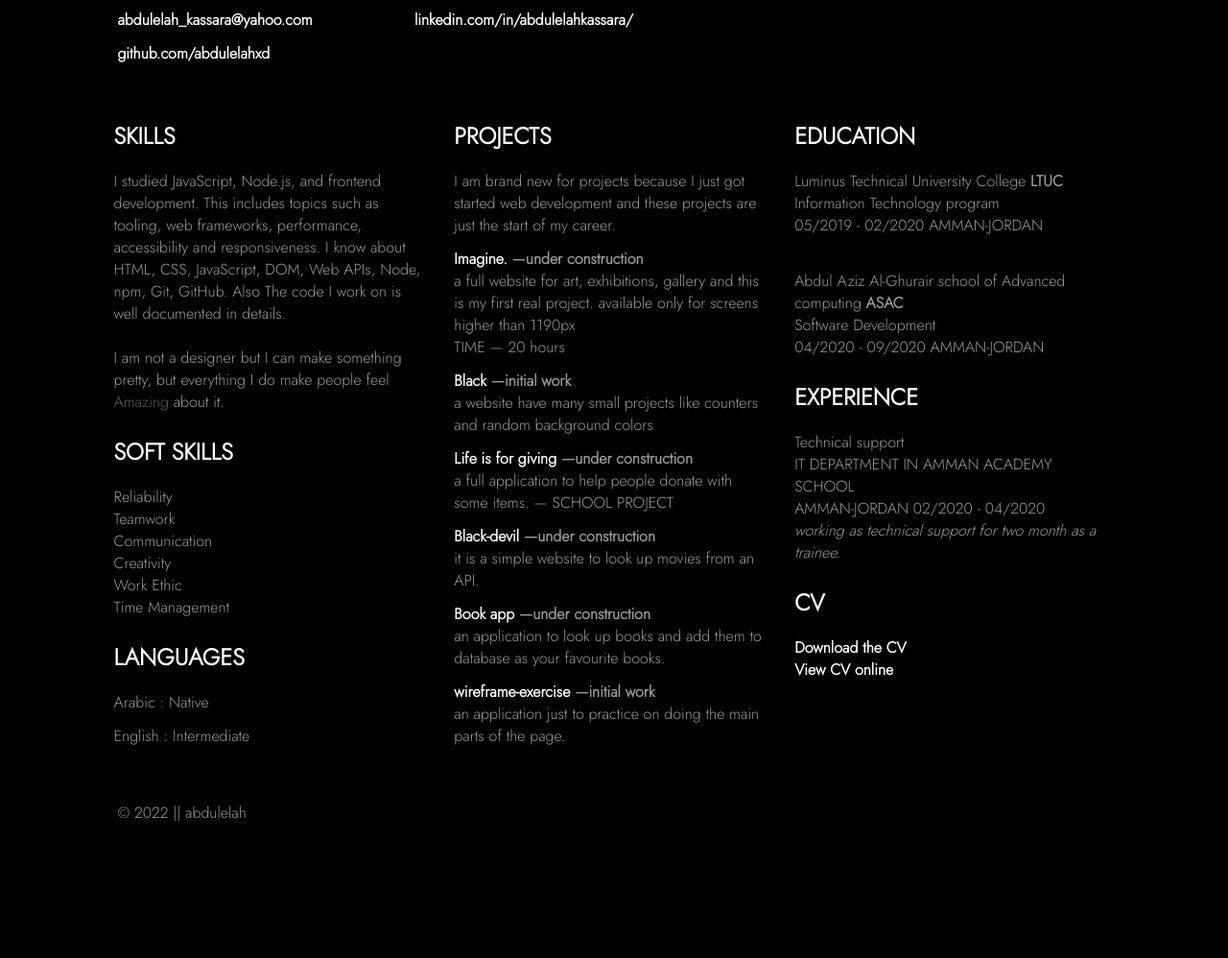
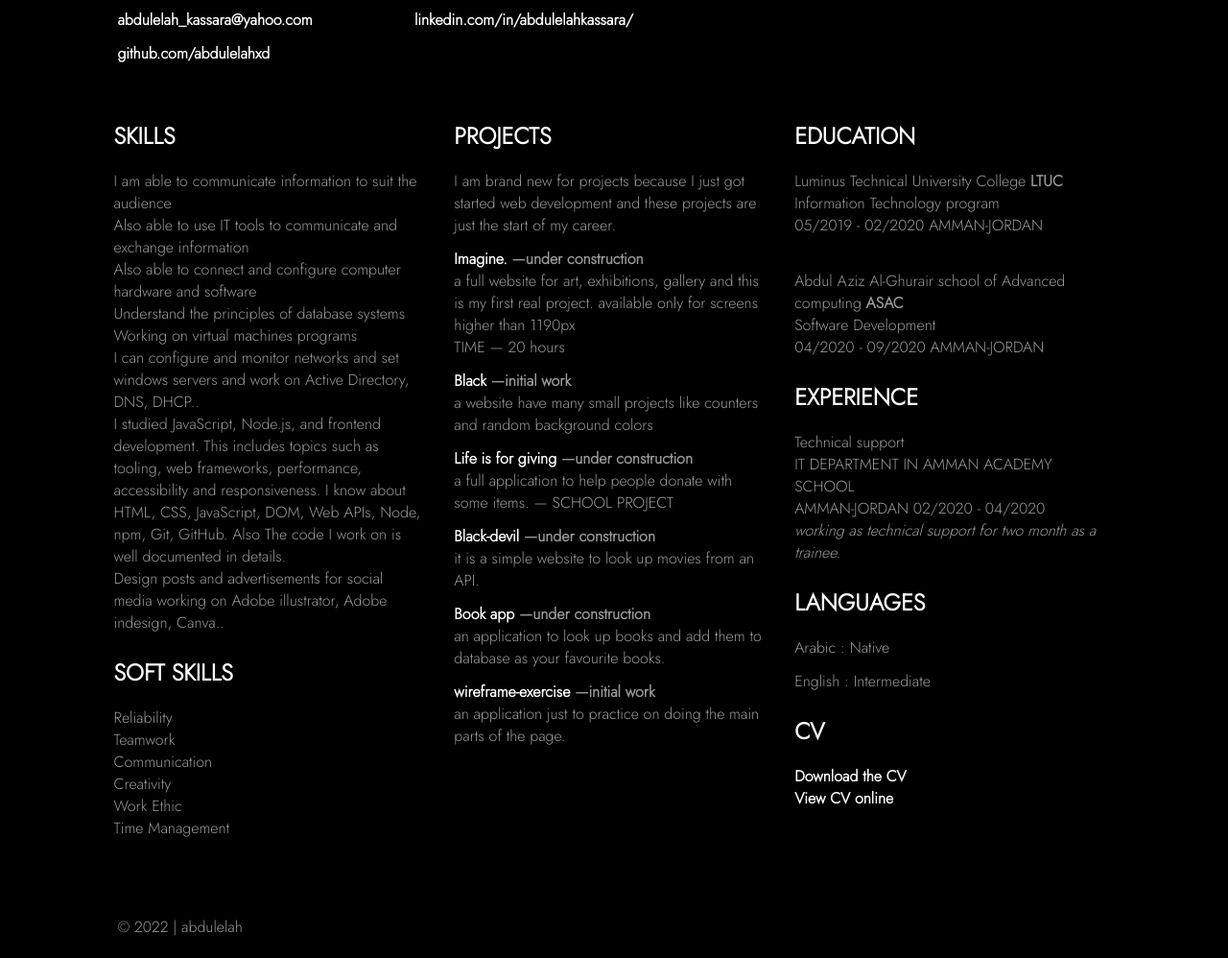
Before and after one commit to abdulelahxd/IX, a plain HTML site: page index.html in a window 1280 px wide. Shown: the part 98-1096 px from the top of the page at 96% size. Before the commit the page ends 977 px from the top, so only its background shows below. Drawn offline with Linux system fonts and the light colour scheme.

Commit message:
new changes

```diff
--- a/index.html
+++ b/index.html
@@ -5,7 +5,7 @@
     <meta charset="UTF-8">
     <meta name="viewport" content="width=device-width, initial-scale=1.0">
     <meta name=author content="abdulelah kassara">
-    <meta name=copyright content="© 2020 abdulelah">
+    <meta name=copyright content="© 2022 abdulelah">
     <meta name="keywords" content="abdulelah, abdulelahkassara, abdulelah kassara, kassara, abdulelah resume, resume">
     <meta name="description" content="Portfolio">
     <meta name="description" content="resume, Portfolio, Resume, programming, programmer, frontend programmer, developer">
@@ -36,12 +36,10 @@
             <div>
                 <h2>SKILLS</h2>
                 <p>
-                    I studied JavaScript, Node.js, and frontend development. This includes topics such as tooling, web frameworks, performance, accessibility and responsiveness. I know about HTML, CSS, JavaScript, DOM, Web APIs, Node, npm, Git, GitHub. Also The code I work
-                    on is well documented in details.
-                    <p>
-                        <br> I am not a designer but I can make something pretty, but everything I do make people feel
-                        <span>Amazing</span> about it.
-                    </p>
+                    I am able to communicate information to suit the audience <br> Also able to use IT tools to communicate and exchange information <br> Also able to connect and configure computer hardware and software <br> Understand the principles
+                    of database systems <br> Working on virtual machines programs <br> I can configure and monitor networks and set windows servers and work on Active Directory, DNS, DHCP..
+                    <br> I studied JavaScript, Node.js, and frontend development. This includes topics such as tooling, web frameworks, performance, accessibility and responsiveness. I know about HTML, CSS, JavaScript, DOM, Web APIs, Node, npm, Git, GitHub.
+                    Also The code I work on is well documented in details. <br> Design posts and advertisements for social media working on Adobe illustrator, Adobe indesign, Canva..
                 </p>
                 <br>
                 <div>
@@ -51,17 +49,6 @@
                     </p>
                 </div>
                 <br>
-                <div>
-                    <h2>LANGUAGES</h2>
-                    <ul>
-                        <li>
-                            <p>Arabic : Native</p>
-                        </li>
-                        <li>
-                            <p>English : Intermediate</p>
-                        </li>
-                    </ul>
-                </div>
             </div>
             <div>
                 <h2>PROJECTS</h2>
@@ -156,6 +143,18 @@
                 </div>
                 <br>
                 <div>
+                    <h2>LANGUAGES</h2>
+                    <ul>
+                        <li>
+                            <p>Arabic : Native</p>
+                        </li>
+                        <li>
+                            <p>English : Intermediate</p>
+                        </li>
+                    </ul>
+                </div>
+                <br>
+                <div>
                     <h2>CV</h2>
                     <a href="assets/CV.pdf" download="abdulelah's resume">Download the CV</a>
                     <br>
@@ -165,7 +164,7 @@
         </section>
     </main>
     <footer>
-        <p>&copy; 2022 || abdulelah</p>
+        <p>&copy; 2022 | abdulelah</p>
     </footer>
     <script src="js/home.js"></script>
 </body>
```
